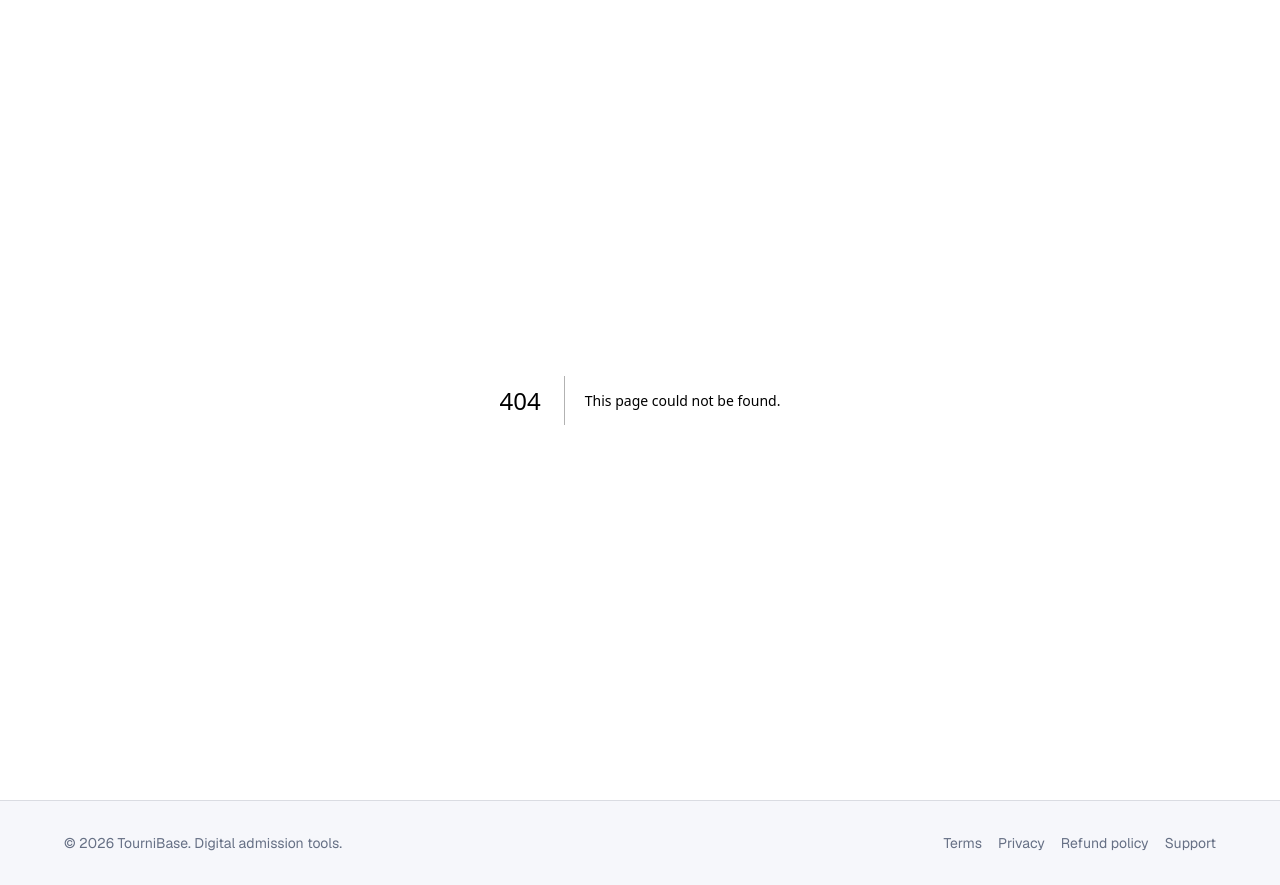
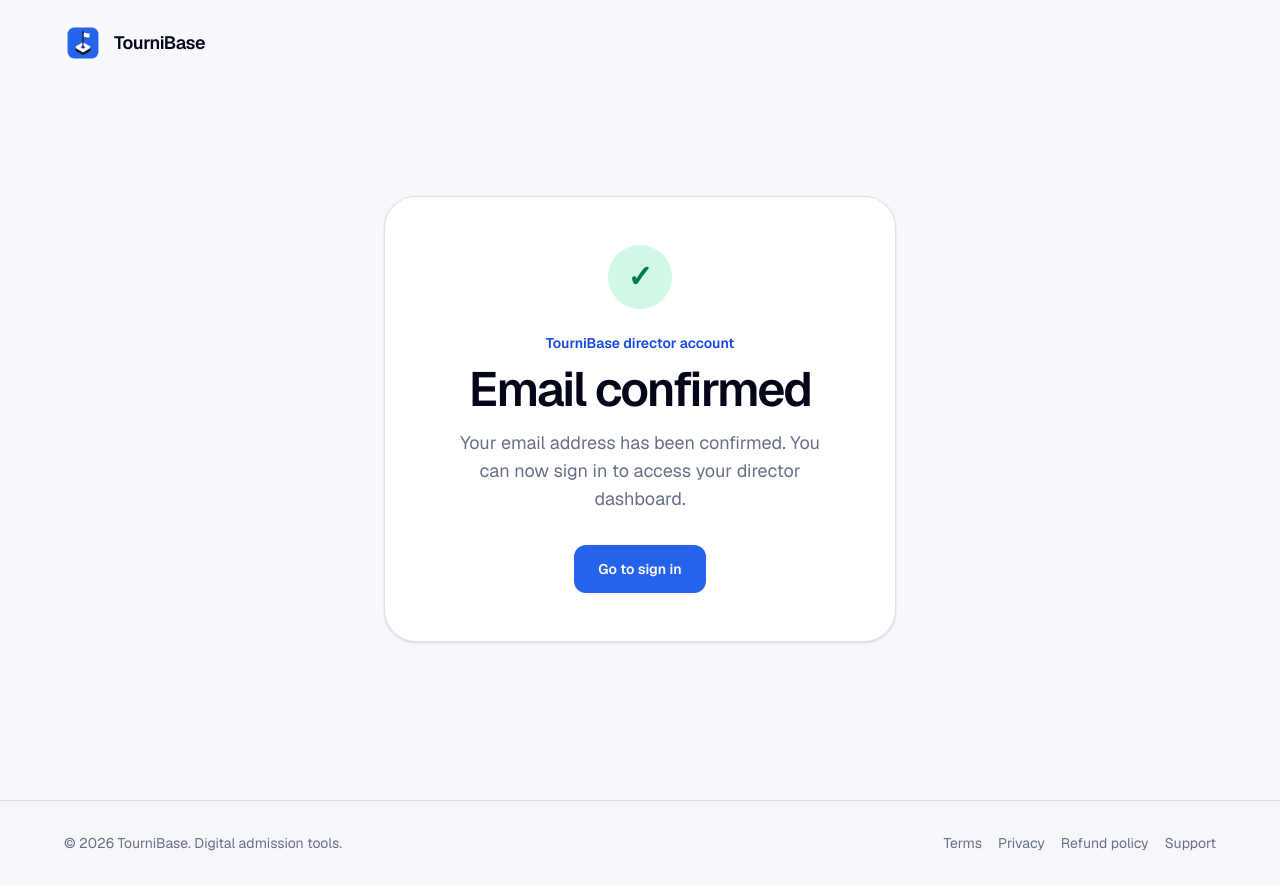
Before and after one commit to LukeShew/tournibase-web-app, a Next.js app: page /email-confirmed in a window 1280 px wide. Before the commit this address had no page. Built offline with nearby package versions, Linux system fonts and the light colour scheme.

Commit message:
Add email confirmation landing page

```diff
--- /dev/null
+++ b/src/app/email-confirmed/page.tsx
@@ -0,0 +1,44 @@
+import type { Metadata } from "next";
+import Link from "next/link";
+import { Brand } from "@/components/brand";
+
+export const metadata: Metadata = {
+  title: "Email confirmed",
+};
+
+export default function EmailConfirmedPage() {
+  return (
+    <main className="flex min-h-screen flex-col bg-[#f7f8fb] px-5 py-6 text-slate-950 sm:px-10">
+      <header className="mx-auto flex w-full max-w-6xl items-center">
+        <Brand tone="light" />
+      </header>
+
+      <section className="mx-auto flex w-full max-w-lg flex-1 items-center py-12 sm:py-16">
+        <div className="w-full rounded-[2rem] border border-border bg-white px-6 py-10 text-center shadow-sm sm:px-10 sm:py-12">
+          <div
+            aria-hidden="true"
+            className="mx-auto flex h-16 w-16 items-center justify-center rounded-full bg-emerald-100 text-3xl font-semibold text-emerald-700"
+          >
+            ✓
+          </div>
+          <p className="mt-6 text-sm font-semibold text-blue-700">
+            TourniBase director account
+          </p>
+          <h1 className="mt-3 text-4xl font-semibold tracking-[-0.04em] sm:text-5xl">
+            Email confirmed
+          </h1>
+          <p className="mx-auto mt-4 max-w-sm text-base leading-7 text-slate-600 sm:text-lg">
+            Your email address has been confirmed. You can now sign in to
+            access your director dashboard.
+          </p>
+          <Link
+            href="/login"
+            className="mt-8 inline-flex h-12 w-full items-center justify-center rounded-xl bg-brand-strong px-6 text-sm font-semibold text-white transition hover:bg-blue-500 sm:w-auto"
+          >
+            Go to sign in
+          </Link>
+        </div>
+      </section>
+    </main>
+  );
+}
--- a/src/components/profile-avatar-icon.tsx
+++ b/src/components/profile-avatar-icon.tsx
@@ -17,7 +17,7 @@ export function ProfileAvatarIcon({
       >
         <circle cx="12" cy="12" r="8.25" stroke="currentColor" strokeWidth="2" />
         <path
-          d="M4.8 8.2c4.7 1.2 8 5.8 8 11.5M19.2 15.8c-4.7-1.2-8-5.8-8-11.5M12 3.8c.4 5.5 3.2 8.9 8.1 10.4M3.9 9.8c4.9 1.5 7.7 4.9 8.1 10.4"
+          d="M12 3.75c3 2.1 4.8 5.1 4.8 8.25S15 18.15 12 20.25M12 3.75C9 5.85 7.2 8.9 7.2 12S9 18.15 12 20.25M3.75 12h16.5"
           stroke="currentColor"
           strokeLinecap="round"
           strokeWidth="1.6"
--- a/src/lib/auth-email-url.ts
+++ b/src/lib/auth-email-url.ts
@@ -5,5 +5,5 @@ export function getAuthEmailRedirectUrl() {
     !/^https?:\/\/(localhost|127\.0\.0\.1)(:\d+)?(?:\/|$)/i.test(configuredUrl);
   const baseUrl = isHostedUrl ? configuredUrl : "https://tournibase.com";
 
-  return `${baseUrl.replace(/\/+$/, "")}/login`;
+  return `${baseUrl.replace(/\/+$/, "")}/email-confirmed`;
 }
```
Also changed, not shown: 1 other file (tests, documents, lock files or other folders).
